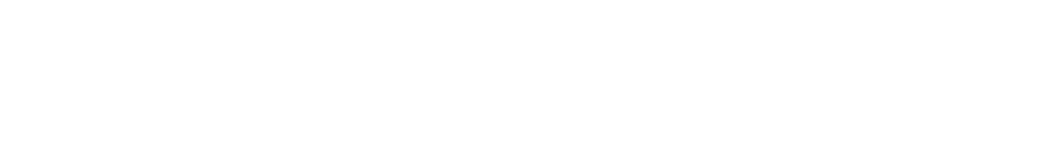
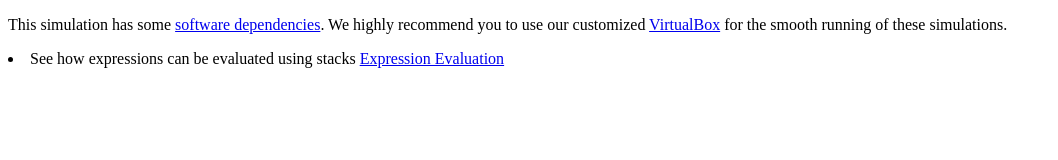
Before and after one commit to virtual-labs/exp-expression-evaluation-iiith, a plain HTML site: page experiment/simulation/index.html in a window 1280 px wide. Shown: the whole page, without its empty margins (0-1058 px from the left). Drawn offline with Linux system fonts and the light colour scheme.

Commit message:
added prerequisites link

```diff
--- a/experiment/simulation/index.html
+++ b/experiment/simulation/index.html
@@ -7,6 +7,10 @@
 <body>
 		<!-- Your code goes here-->
 
+	<p>This simulation has some <a href="../../../Introdcution.html">software dependencies</a>. We highly recommend you to use our customized <a href="https://docs.google.com/document/d/1mX0YMtFk4Dxn_vQBJmUJ8pIOPE2hVf6AscJMdLWd9k8">VirtualBox</a> for the smooth running of these simulations.</p>
+
+	<li>See how expressions can be evaluated using stacks <a href="#" onclick='window.open("calc3.html","Expression Evaluation","height=800,width=800")'>Expression Evaluation</a></li>
+
 	<!-- Add JS at the bottom of HTML file -->
         <script src="./js/main.js"></script>
 </body>
```
